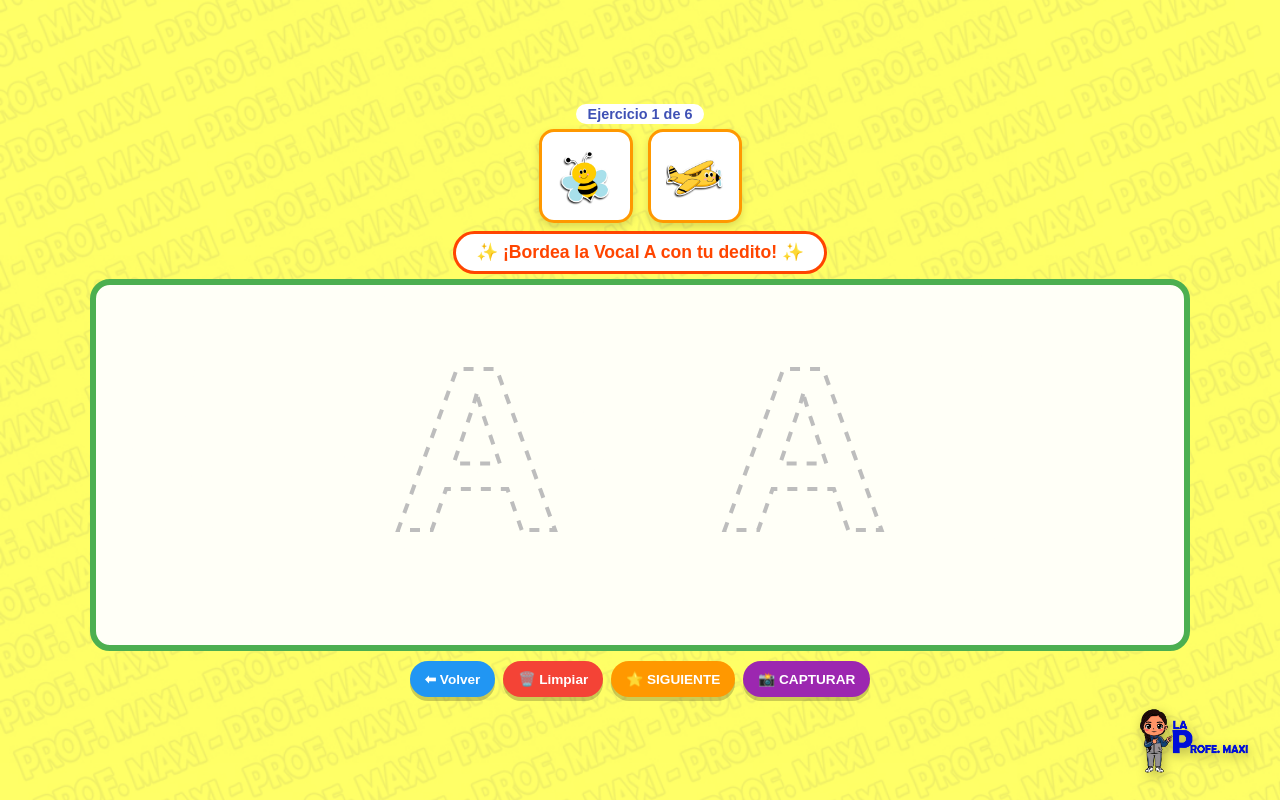
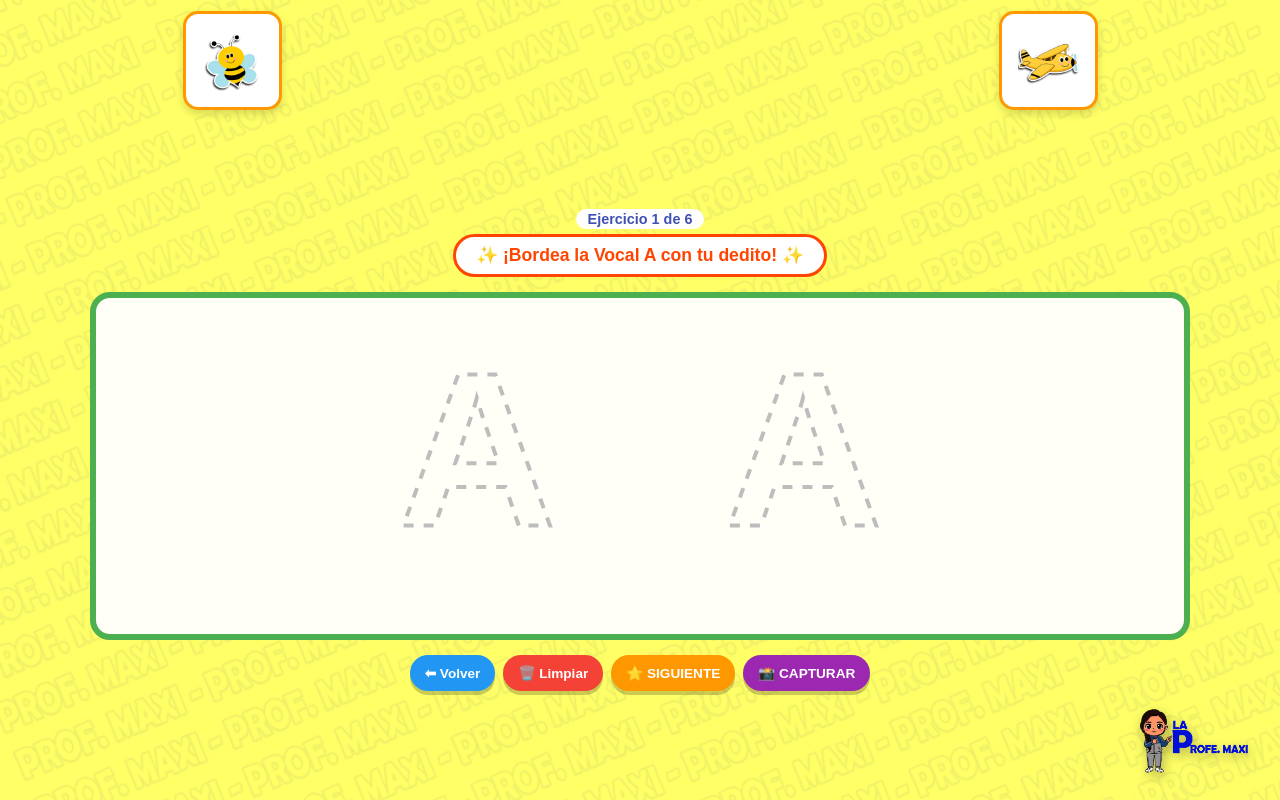
Before and after one commit to ingerutonny-ui/prekinder2026, a plain HTML site: page vocal_a.html in a window 1280 px wide. Drawn offline with Linux system fonts and the light colour scheme.

Commit message:
Update vocal_a.html

```diff
--- a/vocal_a.html
+++ b/vocal_a.html
@@ -13,22 +13,27 @@
         }
         .bg-overlay { position: absolute; top: 0; left: 0; width: 100%; height: 100%; background-color: rgba(255, 255, 255, 0.4); z-index: -1; }
 
-        .header-trazos { background: white; padding: 8px 20px; border-radius: 50px; border: 3px solid #FF4500; margin-bottom: 5px; z-index: 10; }
+        #nivel-texto { font-weight: bold; color: #3F51B5; margin-bottom: 5px; background: white; padding: 2px 12px; border-radius: 10px; font-size: 0.9rem; z-index: 10; margin-top: 100px; }
+        .header-trazos { background: white; padding: 8px 20px; border-radius: 50px; border: 3px solid #FF4500; margin-bottom: 15px; z-index: 10; }
         h1 { color: #FF4500; font-size: 1.1rem; margin: 0; }
 
-        /* Contenedor horizontal superior para las imágenes de apoyo sobre el título */
+        /* Contenedor superior alineado perfectamente con los cuatro cuadrantes de referencia */
         .imagenes-apoyo {
+            position: absolute;
+            top: 15px;
+            left: 50%;
+            transform: translateX(-50%);
+            width: 85%;
             display: flex;
-            justify-content: center;
-            gap: 15px;
-            margin-bottom: 8px;
-            z-index: 10;
-            min-height: 85px;
+            justify-content: space-around;
+            align-items: center;
+            z-index: 20;
+            height: 90px;
         }
 
         .img-item {
-            width: 80px;
-            height: 80px;
+            width: 85px;
+            height: 85px;
             object-fit: contain;
             background: white;
             border: 3px solid #FF9800;
@@ -36,24 +41,26 @@
             padding: 4px;
             box-shadow: 0 4px 8px rgba(0,0,0,0.15);
             transition: transform 0.3s;
-            display: none;
+            visibility: hidden;
+            opacity: 0;
         }
 
         .img-item.active {
-            display: block;
-            animation: popIn 0.5s ease-out;
+            visibility: visible;
+            opacity: 1;
+            animation: popIn 0.5s ease-out forwards;
         }
 
         @keyframes popIn {
-            0% { transform: scale(0); }
+            0% { transform: scale(0); opacity: 0; }
             80% { transform: scale(1.1); }
-            100% { transform: scale(1); }
+            100% { transform: scale(1); opacity: 1; }
         }
 
-        #canvas-container { border: 6px solid #4CAF50; border-radius: 20px; background-color: rgba(255, 255, 255, 0.95); touch-action: none; position: relative; }
+        #canvas-container { border: 6px solid #4CAF50; border-radius: 20px; background-color: rgba(255, 255, 255, 0.95); touch-action: none; position: relative; z-index: 10; }
         canvas { display: block; border-radius: 12px; }
 
-        .controls { margin-top: 10px; display: flex; gap: 8px; flex-wrap: wrap; justify-content: center; z-index: 10; }
+        .controls { margin-top: 15px; display: flex; gap: 8px; flex-wrap: wrap; justify-content: center; z-index: 10; }
         .btn { padding: 10px 15px; font-size: 0.85rem; border: none; border-radius: 25px; cursor: pointer; font-weight: bold; text-decoration: none; box-shadow: 0 4px 0px rgba(0,0,0,0.2); transition: 0.2s; color: white; }
 
         .btn-back { background-color: #2196F3; }
@@ -70,17 +77,14 @@
             width: 140px;
             filter: drop-shadow(2px 4px 6px rgba(0,0,0,0.3));
             pointer-events: none;
+            z-index: 10;
         }
-
-        #nivel-texto { font-weight: bold; color: #3F51B5; margin-bottom: 5px; background: white; padding: 2px 12px; border-radius: 10px; font-size: 0.9rem; }
     </style>
 </head>
 <body>
     <div class="bg-overlay"></div>
 
     <audio id="musicaFondo" src="Trazos.mp3" loop></audio>
-
-    <div id="nivel-texto">Ejercicio 1 de 6</div>
 
     <div class="imagenes-apoyo">
         <img id="img-abeja" src="Abeja.png" alt="Abeja" class="img-item">
@@ -89,6 +93,7 @@
         <img id="img-avion" src="Avion.png" alt="Avión" class="img-item">
     </div>
 
+    <div id="nivel-texto">Ejercicio 1 de 6</div>
     <div class="header-trazos"><h1>✨ ¡Bordea la Vocal A con tu dedito! ✨</h1></div>
 
     <div id="canvas-container">
@@ -113,7 +118,7 @@
 
         function ajustarCanvas() {
             canvas.width = window.innerWidth * 0.85;
-            canvas.height = window.innerHeight * 0.45;
+            canvas.height = window.innerHeight * 0.42;
             limpiarCanvas();
         }
 
```
